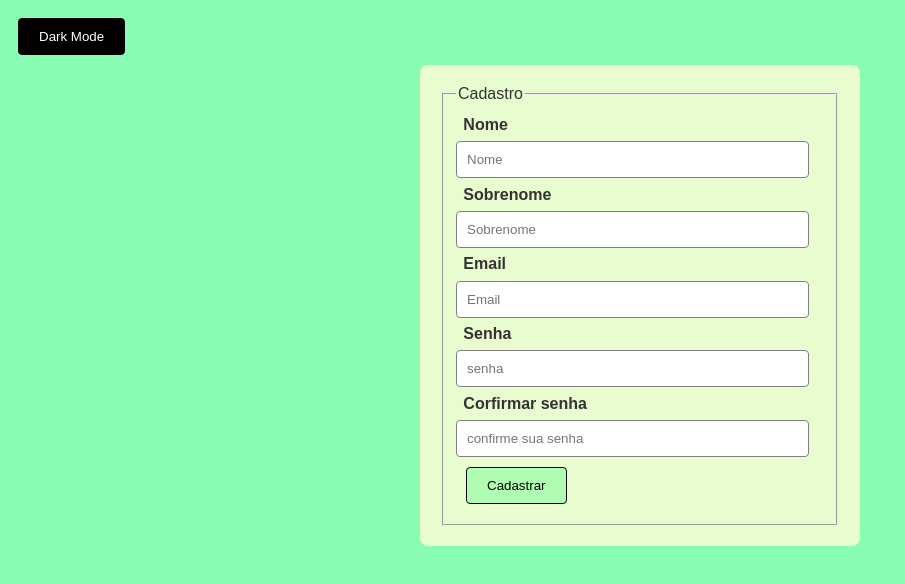
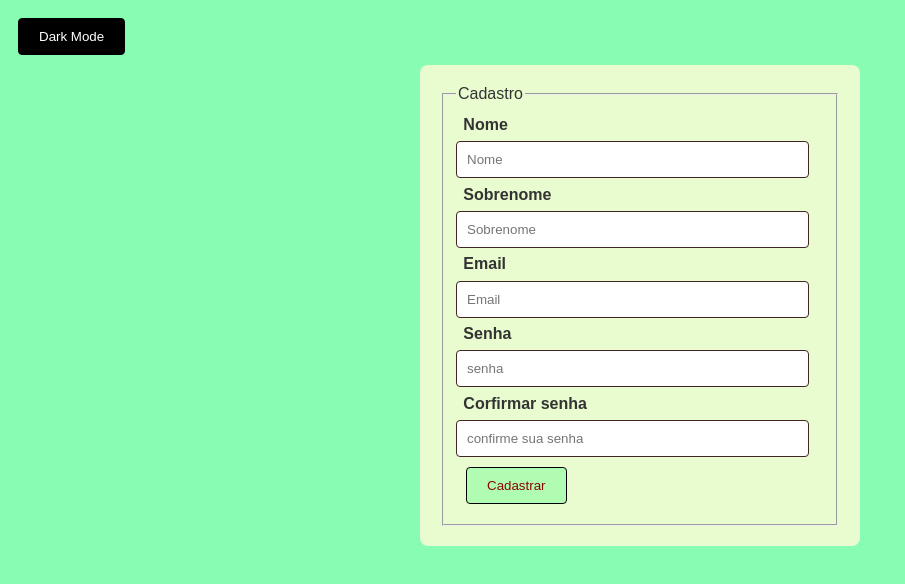
Before and after one commit to Edurb23/JARVIS-CP3, a plain HTML site: page index.html in a window 1280 px wide. Shown: the whole page, without its empty margins (0-905 px from the left). Drawn offline with Linux system fonts and the light colour scheme.

Commit message:
trocando cores button e inputs

```diff
--- a/css/sytaless.css
+++ b/css/sytaless.css
@@ -35,7 +35,7 @@ body {
   input[type="Confirmar_passaword"] {
     width: 90%;
     padding: 10px;
-    border: 1px solid gray;
+    border: 1px solid rgb(65, 36, 36);
     border-radius: 4px;
   }
 
@@ -43,7 +43,7 @@ body {
     padding: 10px 20px;
     background-color: #b1fcb3;
     border: solid 0.5px black;
-    color:black;
+    color:rgb(136, 6, 6);
     border-radius: 4px;
     cursor: pointer;
     margin: 10px;
```
